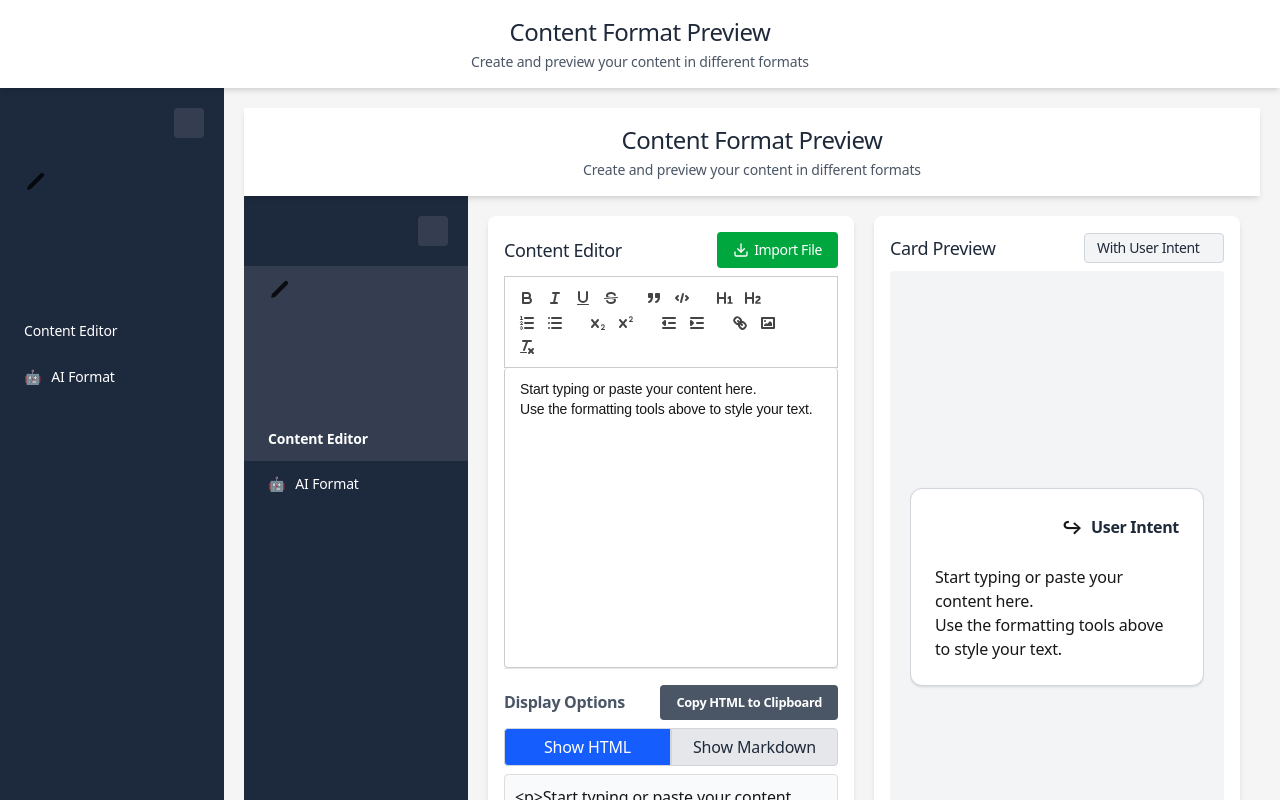
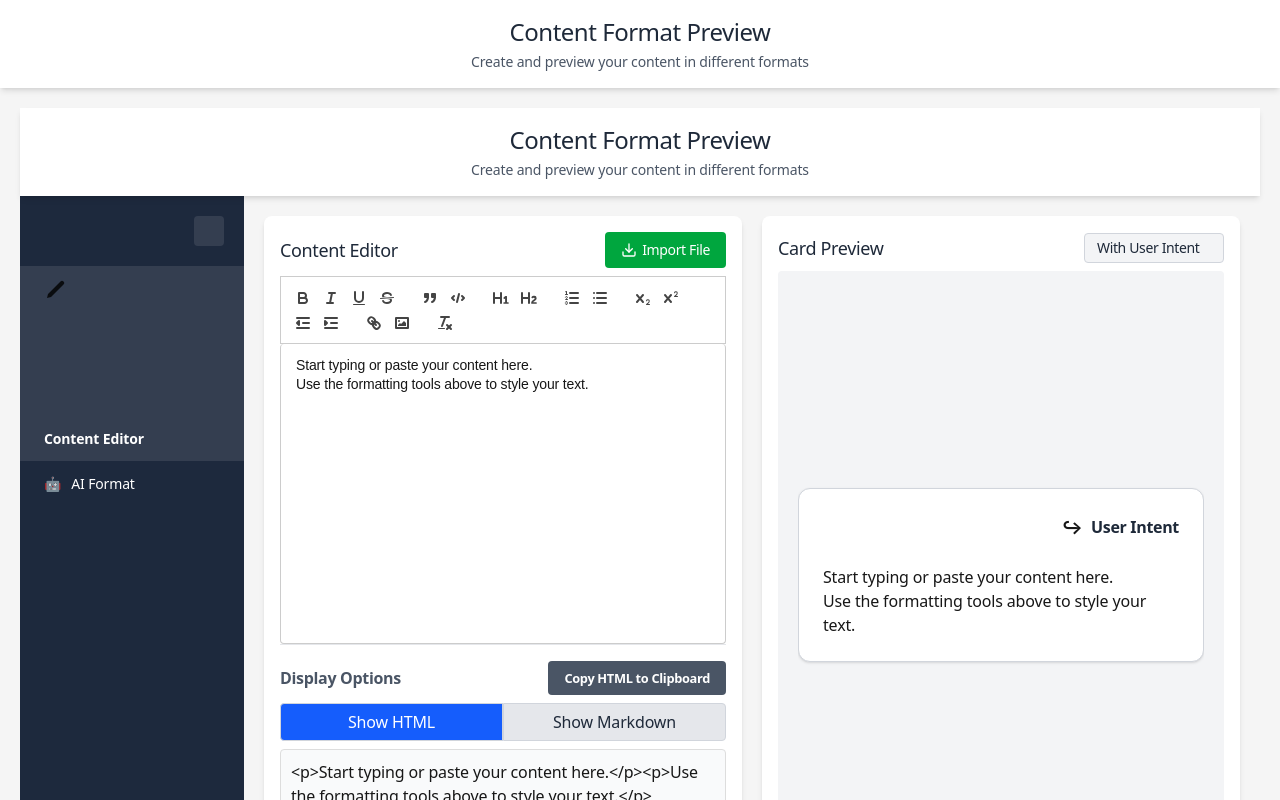
Before and after one commit to Ebaka716/ai-content-compare-project, a Next.js app: page / in a window 1280 px wide. Built offline with nearby package versions, Linux system fonts and the light colour scheme; a web font is replaced by a local one; what showdown would draw is missing.

Commit message:
Fix: Remove Sidebar from layout (rendered in page)

```diff
--- a/src/app/layout.tsx
+++ b/src/app/layout.tsx
@@ -1,7 +1,6 @@
 import type { Metadata } from "next";
 import "./globals.css";
 import Header from "@/components/Header";
-import Sidebar from "@/components/Sidebar";
 
 export const metadata: Metadata = {
   title: "Content Format Preview",
@@ -19,7 +18,6 @@ export default function RootLayout({
         <div className="flex flex-col h-screen">
           <Header />
           <div className="flex flex-1 min-h-0">
-            <Sidebar />
             <main className="flex-1 overflow-y-auto p-5 bg-[#f5f5f5]">
               {children}
             </main>
```
